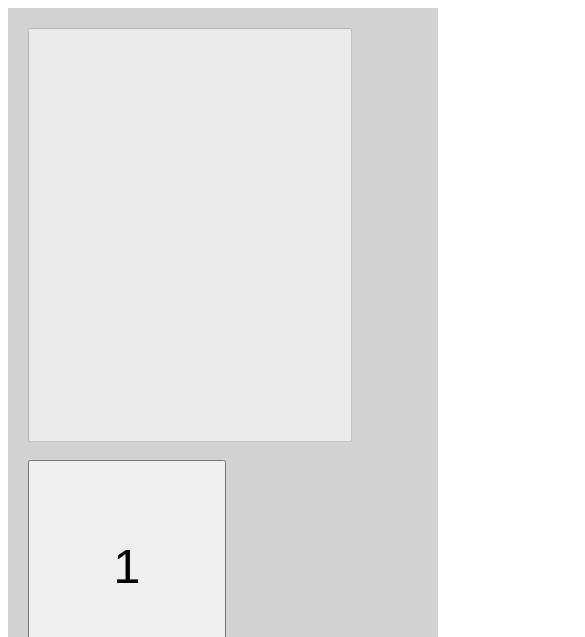
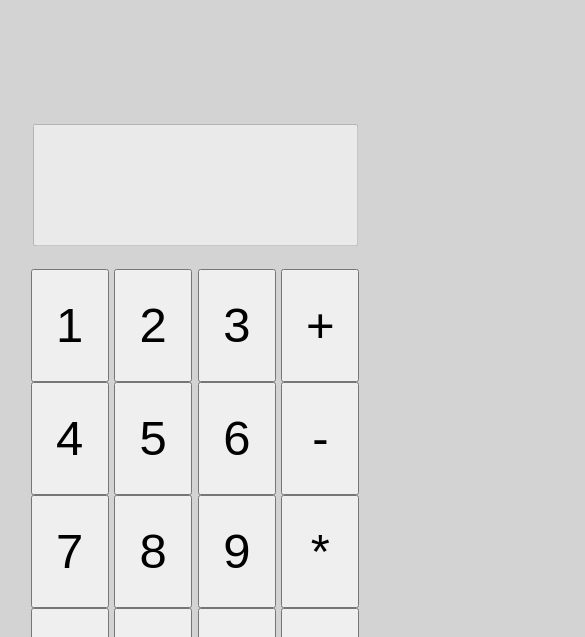
Before and after one commit to khvtisowebdeveloper/calculator, a plain HTML site: page index.html in a window 390 px wide. Shown: the top 637 px of the page, 585 px wide, since content can reach past the window. Drawn offline with Linux system fonts and the light colour scheme.

Commit message:
responsive fix
esec sheni responsive xvtiso

```diff
--- a/index.html
+++ b/index.html
@@ -1,37 +1,8 @@
 <!DOCTYPE html>
 <html>
 <head>
-  <style>
-    .calculator {
-      width: 100vw;
-      height: 100vh;
-      margin: 0 auto;
-      background-color: lightgray;
-      padding: 20px;
-    }
-
-    input[type="text"] {
-      width: 81%;
-      height: 408px;
-      font-size: 120px;
-      text-align: right;
-    }
-
-    input[type="button"] {
-      width: 198px;
-      height: 212px;
-      font-size: 49px;
-    }
-    h1[type='khvtiso']{
-        position: absolute;
-        margin-top: -250px;
-        font-size: 100px;
-        margin-left: 250px;
-        font-family: 'Franklin Gothic Medium', 'Arial Narrow', Arial, sans-serif;
-    }
-
-  </style>
 </head>
+<link rel="stylesheet" href="./style.css">
 <body>
   <div class="calculator">
     <form>
@@ -73,6 +44,6 @@
       document.querySelector('#expression').value = eval(expression);
     }
   </script>
-  <h1 type="khvtiso" >BY:Khvtiso</h1>
+  <!-- <h1 type="khvtiso" >BY:Khvtiso</h1> -->
 </body>
 </html>
--- a/style.css
+++ b/style.css
@@ -1,3 +1,16 @@
+*,
+*::before,
+*::after {
+  margin: 0;
+  padding: 0;
+  box-sizing: border-box;
+}
+
+body {
+  background-color: lightgrey;
+}
+
+
 .calculator {
     width: 400px;
     margin: 0 auto;
@@ -39,3 +52,35 @@
   .operator {
     background-color: #ddd;
   }
+
+  .calculator {
+    width: 100%;
+    height: 100vh;
+    /* margin: 0 auto; */
+    background-color: lightgray;
+    /* padding: 20px; */
+    display: flex;
+    align-items: center;
+    justify-content: center;
+  }
+
+  input[type="text"] {
+    width: 325px;
+    height: 122px;
+    font-size: 40px;
+    text-align: right;
+
+  }
+
+  input[type="button"] {
+      width: 78px;
+      height: 113px;
+      font-size: 49px;
+  }
+  h1[type='khvtiso']{
+      position: absolute;
+      margin-top: -250px;
+      font-size: 100px;
+      margin-left: 250px;
+      font-family: 'Franklin Gothic Medium', 'Arial Narrow', Arial, sans-serif;
+  }
```
Also changed, not shown: main.js (+14 -14 lines).
